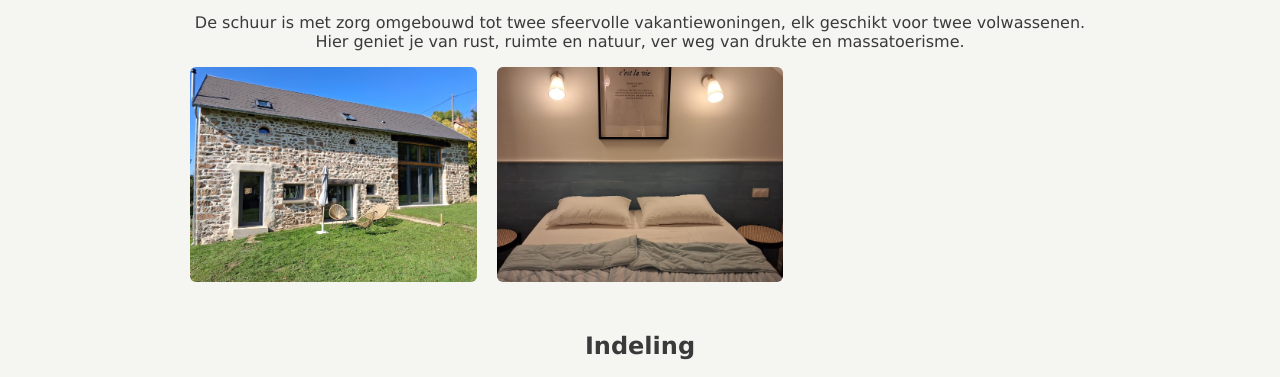
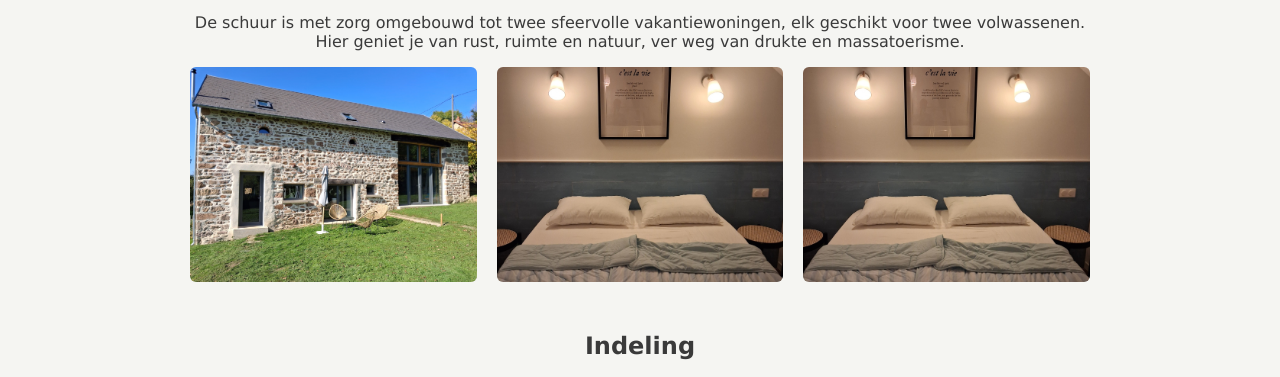
Before and after one commit to SousLeNoyer/sous-le-noyer, a plain HTML site: page gites-en-faciliteiten.html in a window 1280 px wide. Shown: the part 416-793 px from the top of the page. Drawn offline with Linux system fonts and the light colour scheme.

Commit message:
Update gites-en-faciliteiten.html

```diff
--- a/gites-en-faciliteiten.html
+++ b/gites-en-faciliteiten.html
@@ -43,6 +43,7 @@
 <div class="gallery-grid">
     <img src="images/gites/buiten1.jpg" alt="Exterieur">
     <img src="images/gites/binnen1.jpg" alt="Interieur">
+    <img src="images/gites/binnen1.jpg" alt="Interieur">
   </div>
 
   <h2>Indeling</h2>
@@ -80,4 +81,5 @@ De gîtes liggen op een rustige locatie in Châtelut, vlak bij de rivier la Siou
 </footer>
 
 </body>
+
 </html>
```
